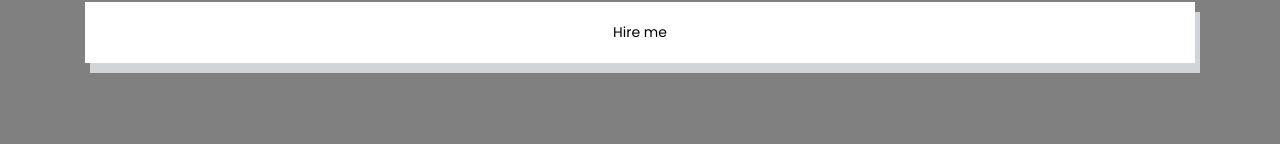
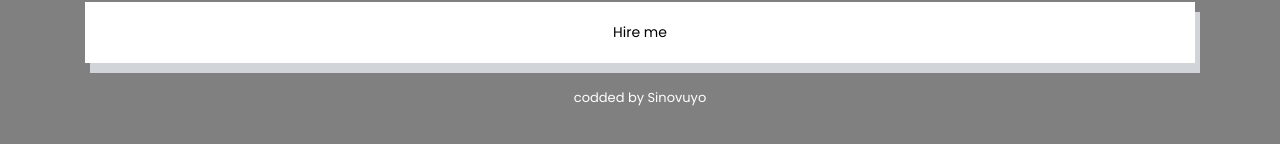
Before and after one commit to sinovuyomlanjeni/Vcard-Profile-, a plain HTML site: page Index.html in a window 1280 px wide. Shown: the part 638-782 px from the top of the page. Drawn offline with nearby package versions, Linux system fonts and the light colour scheme.

Commit message:
second commi

```diff
--- a/Index.html
+++ b/Index.html
@@ -42,5 +42,6 @@
     <script>
       feather.replace()
     </script>
+    <p>codded by Sinovuyo</p>
 </body>
 </html>
```
